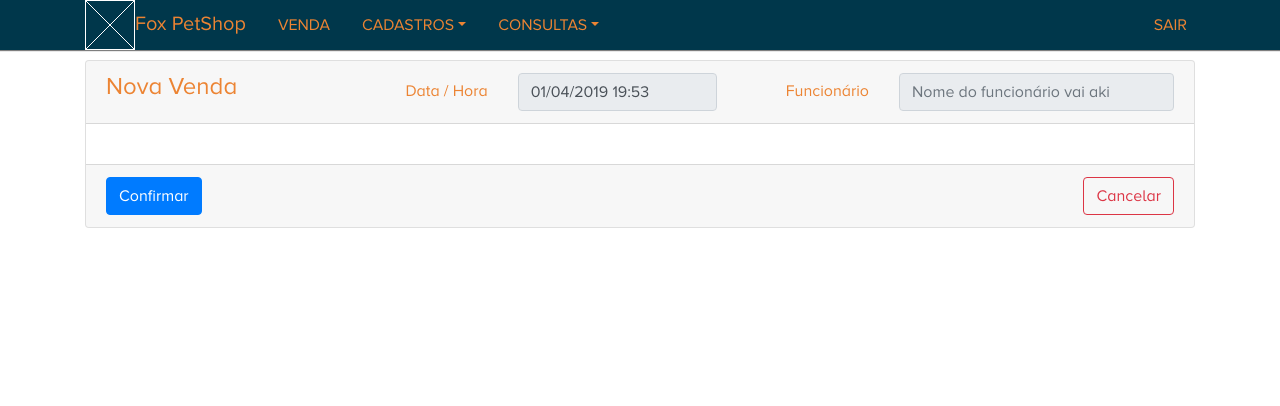
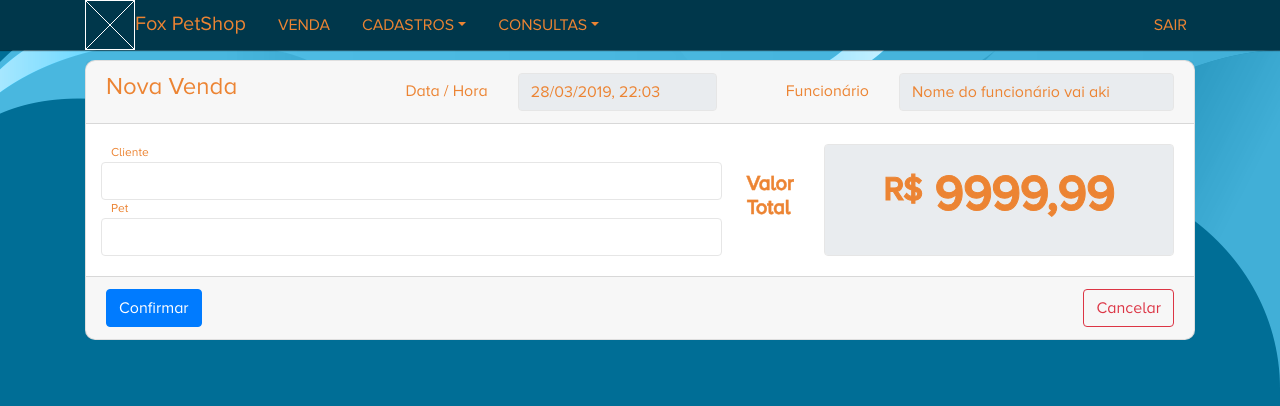
Before and after one commit to hiwoshu/fox-petshop, a React (Create React App) app: page / in a window 1280 px wide. Shown: the top 406 px of the page. Built offline with nearby package versions, Linux system fonts and the light colour scheme.

Commit message:
Update Venda

```diff
--- a/src/components/cardcontent.js
+++ b/src/components/cardcontent.js
@@ -1,10 +1,30 @@
-import React from 'react';
-import { Card, CardBody, CardHeader, CardFooter, Button, Col, Row, Input, Label } from 'reactstrap';
+import React, { Component } from 'react';
+import styled from 'styled-components'
+import { Card, CardBody, CardHeader, CardFooter, Button, Col, Row, Label } from 'reactstrap';
 
-const CardContent = (props) => {
+class CardContent extends Component {
+  constructor(props) {
+    super(props)
+
+    this.dataHora = this.dataHora.bind(this);
+  }
+
+  dataHora() {
+    const data = new Date();
+
+    const options = {
+      hour: '2-digit',
+      minute: '2-digit'
+    }
+
+    return data.toLocaleDateString('pt-BR', options);
+  }
+
+  render() {
     return (
+      <div>
         <div id='Venda'>
-      <Card>
+          <Card style={{ borderRadius: '0.625rem' }}>
             <CardHeader>
               <Row>
                 <Col sm={2}>
@@ -16,7 +36,7 @@ const CardContent = (props) => {
                       <Label for='dtTime' style={{ marginLeft: 'auto' }}>Data / Hora</Label>
                     </Col>
                     <Col>
-                  <Input type='datetime' id='dtTime' disabled value='01/04/2019 19:53'></Input>
+                      <MinputDis type='datetime' id='dtTime' disabled value={this.dataHora()} />
                     </Col>
                   </Row>
                 </Col>
@@ -26,14 +46,32 @@ const CardContent = (props) => {
                       <Label for='funcname' style={{ marginLeft: 'auto' }}>Funcionário</Label>
                     </Col>
                     <Col sm={8}>
-                  <Input type='text' id='funcname' placeholder='Nome do funcionário vai aki' disabled></Input>
+                      <MinputDis type='text' id='funcname' value='Nome do funcionário vai aki' disabled />
                     </Col>
                   </Row>
                 </Col>
               </Row>
             </CardHeader>
             <CardBody>
-
+              <Row>
+                <Col sm={7}>
+                  <Row form={true}>
+                    <TextLabel>Cliente</TextLabel>
+                    <Minput type='search' id='vdClient' />
+                  </Row>
+                  <Row form={true}>
+                    <TextLabel>Pet</TextLabel>
+                    <Minput type='search' id='vdPet' />
+                  </Row>
+                </Col>
+                <Col sm={5} style={{ display: 'flex', alignItems: 'center' }}>
+                  <h5 style={{ fontWeight: '900', 'WebkitTextStroke': 'thin #ec8433' }}>Valor Total</h5>
+                  {/*<MinputDis type='text' id='value'disabled value='R$ 9999,99' style={{ height: '100%' }}></MinputDis>*/}
+                  <TotalPlace>
+                    <PriceText><span>R$</span> 9999,99</PriceText>
+                  </TotalPlace>
+                </Col>
+              </Row>
             </CardBody>
             <CardFooter style={{ justifyContent: 'space-between', display: 'flex' }}>
               <Button color='primary'>Confirmar</Button>
@@ -41,7 +79,105 @@ const CardContent = (props) => {
             </CardFooter>
           </Card>
         </div>
-  );
-};
+      </div>
+    )
+  }
+}
+
+const MinputDis = styled.input`
+  display: block;
+  width: 100%;
+  height: calc(1.5em + .75rem + 2px);
+  padding: .375rem .75rem;
+  font-size: 1rem;
+  line-height: 1.5;
+  color: #ec8433;
+  background-color: #e9ecef;
+  background-clip: padding-box;
+  border: 1px solid #e6e6e6;
+  border-radius: .25rem;
+  transition: border-color .15s
+    ease-in-out,box-shadow .15s
+    ease-in-out;
+
+  &:focus {
+    border-color: #ec8433;
+    box-shadow: 0 0 0 0.125rem rgba(236, 132, 51, 1);
+    color: #ec8433;
+    outline: none;
+  }
+`
+
+const Minput = styled.input`
+  display: block;
+  width: 100%;
+  height: calc(1.5em + .75rem + 2px);
+  padding: .375rem .75rem;
+  font-size: 1rem;
+  line-height: 1.5;
+  color: #ec8433;
+  background-color: #fff;
+  background-clip: padding-box;
+  border: 1px solid #e6e6e6;
+  border-radius: .25rem;
+  transition: border-color .15s
+    ease-in-out,box-shadow .15s
+    ease-in-out;
+
+  &:focus {
+    border-color: #ec8433;
+    box-shadow: 0 0 0 0.125rem rgba(236, 132, 51, 1);
+    color: #ec8433;
+    outline: none;
+  }
+`
+
+const TextLabel = styled(Label)`
+  font-size: 12px;
+  margin-bottom: 0;
+  margin-left: 10px;
+`
+
+const TotalPlace = styled.div`
+  display: flex;
+  align-items: center;
+  justify-content: center;
+  width: 100%;
+  height: 100%;
+  padding: .375rem .75rem;
+  font-size: 1rem;
+  line-height: 1.5;
+  color: #ec8433;
+  background-color: #e9ecef;
+  background-clip: padding-box;
+  border: 1px solid #e6e6e6;
+  border-radius: .25rem;
+  transition: border-color .15s
+    ease-in-out,box-shadow .15s
+    ease-in-out;
+
+  &:focus {
+    border-color: #ec8433;
+    box-shadow: 0 0 0 0.125rem rgba(236, 132, 51, 1);
+    color: #ec8433;
+    outline: none;
+  }
+`
+
+const PriceText = styled.h1`
+  font-size: 3rem;
+  font-weight: 900;
+  text-align: center;
+  text-align-last: justify;
+  -webkit-text-stroke: #ec8433;
+  -webkit-text-stroke-width: thin;
+
+  span {
+    font-size: 2rem;
+    position: relative;
+    top: -10px;
+  }
+`
+
 
 export default CardContent;
--- a/src/index.css
+++ b/src/index.css
@@ -12,6 +12,12 @@ body {
   margin: 0;
   padding: 0;
   color: #ec8433;
+  background-color: #006e96;
+  background-image: url(img/background.png);
+  background-attachment: fixed;
+  background-position: right 3.125rem;
+  background-repeat: no-repeat;
+  background-blend-mode: luminosity;
   font-family: "Proxima Nova Alt";
   -webkit-font-smoothing: antialiased;
   -moz-osx-font-smoothing: grayscale;
```
Also changed, not shown: src/img/background.png (added). Lines whose indentation alone changed are shown as unchanged.
